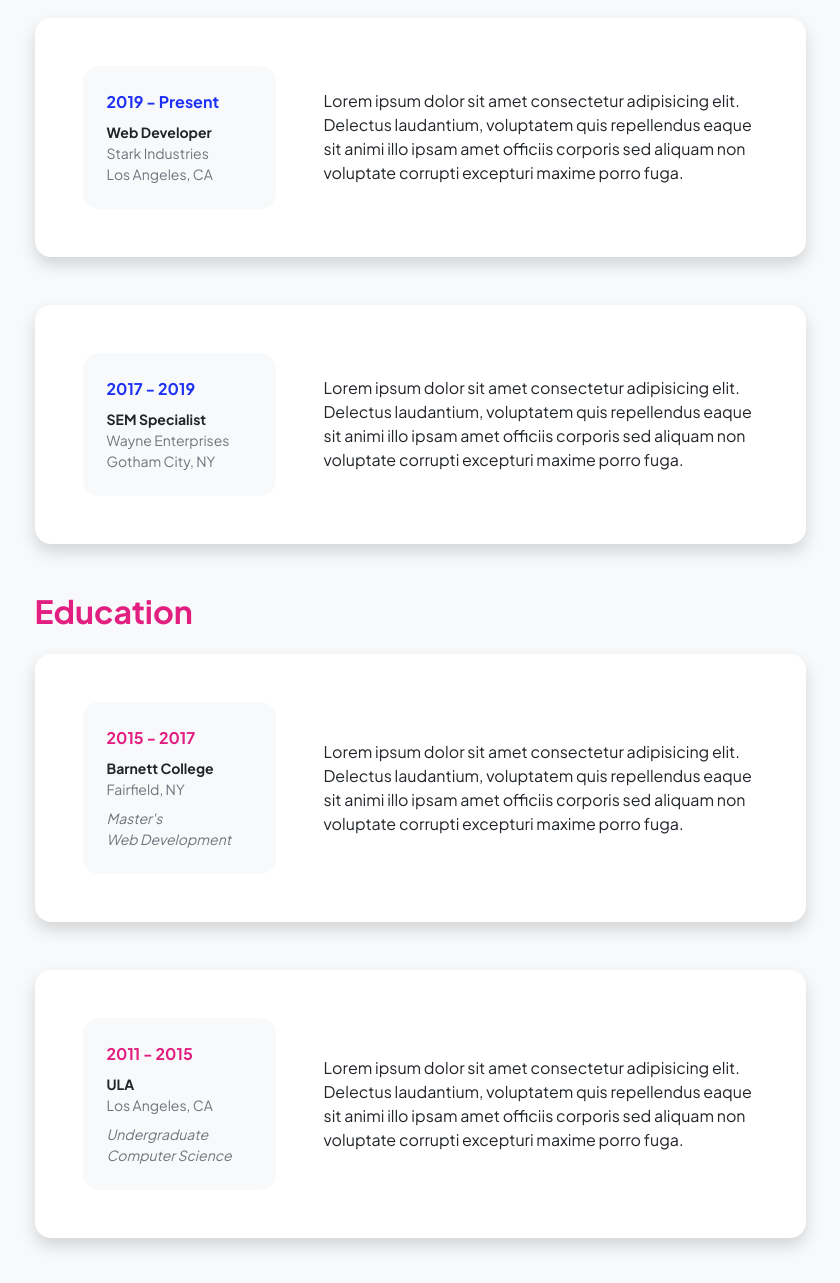
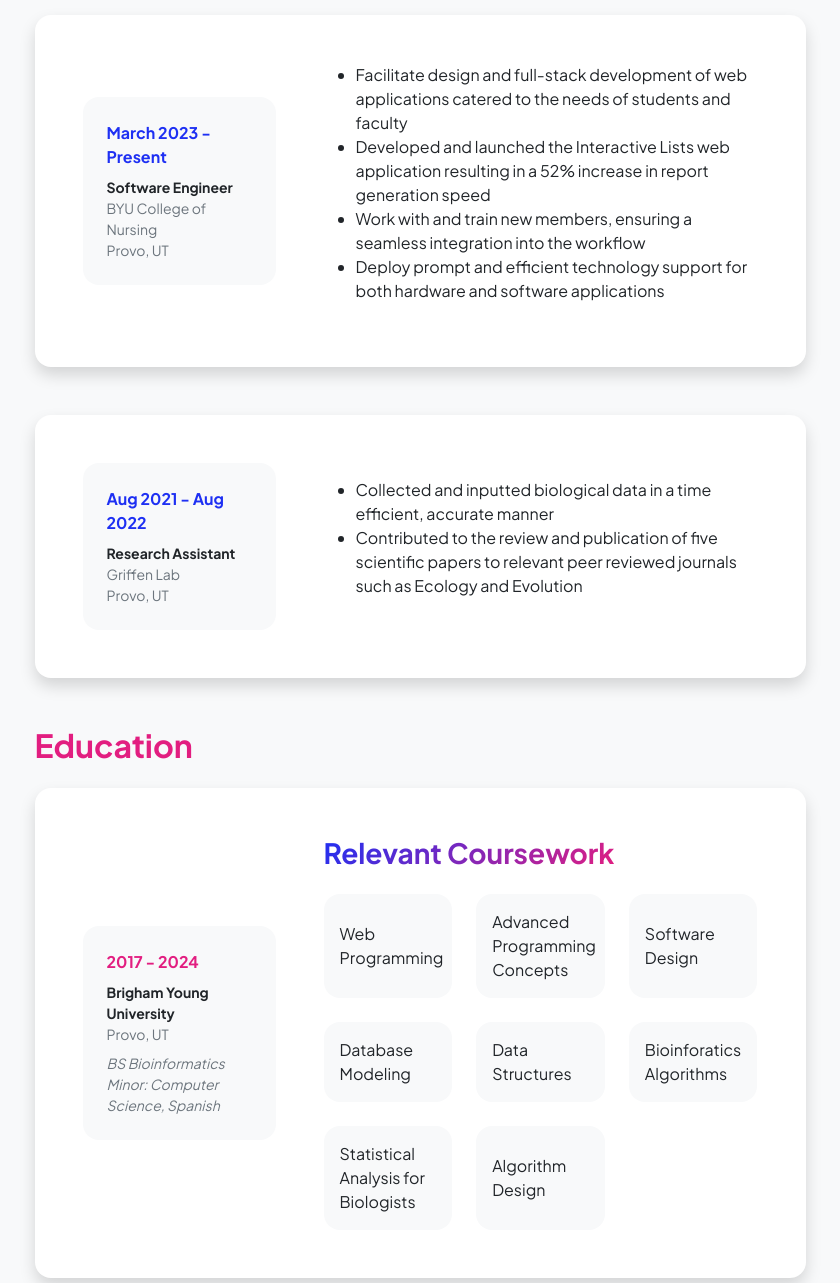
Before and after one commit to littlerobin/emily-website, a plain HTML site: page resume.html in a window 1280 px wide. Shown: the part 290-1573 px from the top of the page, without its empty margins (220-1060 px from the left). Drawn offline with nearby package versions, Linux system fonts and the light colour scheme.

Commit message:
finished index and resume pages

```diff
--- a/resume.html
+++ b/resume.html
@@ -22,14 +22,13 @@
             <!-- Navigation-->
             <nav class="navbar navbar-expand-lg navbar-light bg-white py-3">
                 <div class="container px-5">
-                    <a class="navbar-brand" href="index.html"><span class="fw-bolder text-primary">Start Bootstrap</span></a>
                     <button class="navbar-toggler" type="button" data-bs-toggle="collapse" data-bs-target="#navbarSupportedContent" aria-controls="navbarSupportedContent" aria-expanded="false" aria-label="Toggle navigation"><span class="navbar-toggler-icon"></span></button>
                     <div class="collapse navbar-collapse" id="navbarSupportedContent">
                         <ul class="navbar-nav ms-auto mb-2 mb-lg-0 small fw-bolder">
                             <li class="nav-item"><a class="nav-link" href="index.html">Home</a></li>
                             <li class="nav-item"><a class="nav-link" href="resume.html">Resume</a></li>
                             <li class="nav-item"><a class="nav-link" href="projects.html">Projects</a></li>
-                            <li class="nav-item"><a class="nav-link" href="contact.html">Contact</a></li>
+                            <!--<li class="nav-item"><a class="nav-link" href="contact.html">Contact</a></li>-->
                         </ul>
                     </div>
                 </div>
@@ -47,7 +46,7 @@
                                 <h2 class="text-primary fw-bolder mb-0">Experience</h2>
                                 <!-- Download resume button-->
                                 <!-- Note: Set the link href target to a PDF file within your project-->
-                                <a class="btn btn-primary px-4 py-3" href="#!">
+                                <a class="btn btn-primary px-4 py-3" href="Emily Asay Resume.pdf">
                                     <div class="d-inline-block bi bi-download me-2"></div>
                                     Download Resume
                                 </a>
@@ -58,13 +57,20 @@
                                     <div class="row align-items-center gx-5">
                                         <div class="col text-center text-lg-start mb-4 mb-lg-0">
                                             <div class="bg-light p-4 rounded-4">
-                                                <div class="text-primary fw-bolder mb-2">2019 - Present</div>
-                                                <div class="small fw-bolder">Web Developer</div>
-                                                <div class="small text-muted">Stark Industries</div>
-                                                <div class="small text-muted">Los Angeles, CA</div>
+                                                <div class="text-primary fw-bolder mb-2">March 2023 - Present</div>
+                                                <div class="small fw-bolder">Software Engineer</div>
+                                                <div class="small text-muted">BYU College of Nursing</div>
+                                                <div class="small text-muted">Provo, UT</div>
                                             </div>
                                         </div>
-                                        <div class="col-lg-8"><div>Lorem ipsum dolor sit amet consectetur adipisicing elit. Delectus laudantium, voluptatem quis repellendus eaque sit animi illo ipsam amet officiis corporis sed aliquam non voluptate corrupti excepturi maxime porro fuga.</div></div>
+                                        <div class="col-lg-8"><div>
+                                            <ul>
+                                                <li>Facilitate design and full-stack development of web applications catered to the needs of students and faculty</li>
+                                                <li>Developed and launched the Interactive Lists web application resulting in a 52% increase in report generation speed</li>
+                                                <li>Work with and train new members, ensuring a seamless integration into the workflow</li>
+                                                <li>Deploy prompt and efficient technology support for both hardware and software applications</li>
+                                            </ul>
+                                        </div></div>
                                     </div>
                                 </div>
                             </div>
@@ -74,14 +80,21 @@
                                     <div class="row align-items-center gx-5">
                                         <div class="col text-center text-lg-start mb-4 mb-lg-0">
                                             <div class="bg-light p-4 rounded-4">
-                                                <div class="text-primary fw-bolder mb-2">2017 - 2019</div>
-                                                <div class="small fw-bolder">SEM Specialist</div>
-                                                <div class="small text-muted">Wayne Enterprises</div>
-                                                <div class="small text-muted">Gotham City, NY</div>
+                                                <div class="text-primary fw-bolder mb-2">Aug 2021 - Aug 2022</div>
+                                                <div class="small fw-bolder">Research Assistant</div>
+                                                <div class="small text-muted">Griffen Lab</div>
+                                                <div class="small text-muted">Provo, UT</div>
                                             </div>
                                         </div>
-                                        <div class="col-lg-8"><div>Lorem ipsum dolor sit amet consectetur adipisicing elit. Delectus laudantium, voluptatem quis repellendus eaque sit animi illo ipsam amet officiis corporis sed aliquam non voluptate corrupti excepturi maxime porro fuga.</div></div>
-                                    </div>
+                                        <div class="col-lg-8"><div>
+                                        <ul>
+                                            <li>Collected and inputted biological data in a time efficient, accurate manner</li>
+                                            <li>
+                                                Contributed to the review and publication of five scientific papers to relevant peer reviewed journals
+                                                such as Ecology and Evolution
+                                            </li>
+                                        </ul>
+                                    </div></div>
                                 </div>
                             </div>
                         </section>
@@ -94,39 +107,37 @@
                                     <div class="row align-items-center gx-5">
                                         <div class="col text-center text-lg-start mb-4 mb-lg-0">
                                             <div class="bg-light p-4 rounded-4">
-                                                <div class="text-secondary fw-bolder mb-2">2015 - 2017</div>
+                                                <div class="text-secondary fw-bolder mb-2">2017 - 2024</div>
                                                 <div class="mb-2">
-                                                    <div class="small fw-bolder">Barnett College</div>
-                                                    <div class="small text-muted">Fairfield, NY</div>
+                                                    <div class="small fw-bolder">Brigham Young University</div>
+                                                    <div class="small text-muted">Provo, UT</div>
                                                 </div>
                                                 <div class="fst-italic">
-                                                    <div class="small text-muted">Master's</div>
-                                                    <div class="small text-muted">Web Development</div>
+                                                    <div class="small text-muted">BS Bioinformatics</div>
+                                                    <div class="small text-muted">Minor: Computer Science, Spanish</div>
                                                 </div>
                                             </div>
                                         </div>
-                                        <div class="col-lg-8"><div>Lorem ipsum dolor sit amet consectetur adipisicing elit. Delectus laudantium, voluptatem quis repellendus eaque sit animi illo ipsam amet officiis corporis sed aliquam non voluptate corrupti excepturi maxime porro fuga.</div></div>
-                                    </div>
-                                </div>
-                            </div>
-                            <!-- Education Card 2-->
-                            <div class="card shadow border-0 rounded-4 mb-5">
-                                <div class="card-body p-5">
-                                    <div class="row align-items-center gx-5">
-                                        <div class="col text-center text-lg-start mb-4 mb-lg-0">
-                                            <div class="bg-light p-4 rounded-4">
-                                                <div class="text-secondary fw-bolder mb-2">2011 - 2015</div>
-                                                <div class="mb-2">
-                                                    <div class="small fw-bolder">ULA</div>
-                                                    <div class="small text-muted">Los Angeles, CA</div>
-                                                </div>
-                                                <div class="fst-italic">
-                                                    <div class="small text-muted">Undergraduate</div>
-                                                    <div class="small text-muted">Computer Science</div>
-                                                </div>
+                                        <div class="col-lg-8"><div>
+                                            <break/>
+                                            <div class="mb-4">
+                                                <h3 class="fw-bolder mb-0"><span class="text-gradient d-inline">Relevant Coursework</span></h3>
                                             </div>
-                                        </div>
-                                        <div class="col-lg-8"><div>Lorem ipsum dolor sit amet consectetur adipisicing elit. Delectus laudantium, voluptatem quis repellendus eaque sit animi illo ipsam amet officiis corporis sed aliquam non voluptate corrupti excepturi maxime porro fuga.</div></div>
+                                            <div class="row row-cols-1 row-cols-md-3 mb-4">
+                                                <div class="col mb-4 mb-md-0"><div class="d-flex align-items-center bg-light rounded-4 p-3 h-100">Web Programming</div></div>
+                                                <div class="col mb-4 mb-md-0"><div class="d-flex align-items-center bg-light rounded-4 p-3 h-100">Advanced Programming Concepts</div></div>
+                                                <div class="col"><div class="d-flex align-items-center bg-light rounded-4 p-3 h-100">Software Design</div></div>
+                                            </div>
+                                            <div class="row row-cols-1 row-cols-md-3 mb-4">
+                                                <div class="col mb-4 mb-md-0"><div class="d-flex align-items-center bg-light rounded-4 p-3 h-100">Database Modeling</div></div>
+                                                <div class="col mb-4 mb-md-0"><div class="d-flex align-items-center bg-light rounded-4 p-3 h-100">Data Structures</div></div>
+                                                <div class="col"><div class="d-flex align-items-center bg-light rounded-4 p-3 h-100">Bioinforatics Algorithms</div></div>
+                                            </div>
+                                            <div class="row row-cols-1 row-cols-md-3">
+                                                <div class="col mb-4 mb-md-0"><div class="d-flex align-items-center bg-light rounded-4 p-3 h-100">Statistical Analysis for Biologists</div></div>
+                                                <div class="col mb-4 mb-md-0"><div class="d-flex align-items-center bg-light rounded-4 p-3 h-100">Algorithm Design</div></div>
+                                            </div>
+                                        </div></div>
                                     </div>
                                 </div>
                             </div>
@@ -145,14 +156,18 @@
                                             <h3 class="fw-bolder mb-0"><span class="text-gradient d-inline">Professional Skills</span></h3>
                                         </div>
                                         <div class="row row-cols-1 row-cols-md-3 mb-4">
-                                            <div class="col mb-4 mb-md-0"><div class="d-flex align-items-center bg-light rounded-4 p-3 h-100">SEO/SEM Marketing</div></div>
-                                            <div class="col mb-4 mb-md-0"><div class="d-flex align-items-center bg-light rounded-4 p-3 h-100">Statistical Analysis</div></div>
-                                            <div class="col"><div class="d-flex align-items-center bg-light rounded-4 p-3 h-100">Web Development</div></div>
+                                            <div class="col mb-4 mb-md-0"><div class="d-flex align-items-center bg-light rounded-4 p-3 h-100">ASP.NET MVC</div></div>
+                                            <div class="col mb-4 mb-md-0"><div class="d-flex align-items-center bg-light rounded-4 p-3 h-100">Agile Scrum</div></div>
+                                            <div class="col"><div class="d-flex align-items-center bg-light rounded-4 p-3 h-100">Amazon Web Services</div></div>
+                                        </div>
+                                        <div class="row row-cols-1 row-cols-md-3 mb-4">
+                                            <div class="col mb-4 mb-md-0"><div class="d-flex align-items-center bg-light rounded-4 p-3 h-100">Git Source Control</div></div>
+                                            <div class="col mb-4 mb-md-0"><div class="d-flex align-items-center bg-light rounded-4 p-3 h-100">Azure</div></div>
+                                            <div class="col"><div class="d-flex align-items-center bg-light rounded-4 p-3 h-100">MongoDB</div></div>
                                         </div>
                                         <div class="row row-cols-1 row-cols-md-3">
-                                            <div class="col mb-4 mb-md-0"><div class="d-flex align-items-center bg-light rounded-4 p-3 h-100">Network Security</div></div>
-                                            <div class="col mb-4 mb-md-0"><div class="d-flex align-items-center bg-light rounded-4 p-3 h-100">Adobe Software Suite</div></div>
-                                            <div class="col"><div class="d-flex align-items-center bg-light rounded-4 p-3 h-100">User Interface Design</div></div>
+                                            <div class="col mb-4 mb-md-0"><div class="d-flex align-items-center bg-light rounded-4 p-3 h-100">Microsoft Office</div></div>
+                                            <div class="col mb-4 mb-md-0"><div class="d-flex align-items-center bg-light rounded-4 p-3 h-100">Object Oriented Programming</div></div>
                                         </div>
                                     </div>
                                     <!-- Languages list-->
@@ -162,14 +177,19 @@
                                             <h3 class="fw-bolder mb-0"><span class="text-gradient d-inline">Languages</span></h3>
                                         </div>
                                         <div class="row row-cols-1 row-cols-md-3 mb-4">
+                                            <div class="col mb-4 mb-md-0"><div class="d-flex align-items-center bg-light rounded-4 p-3 h-100">Python</div></div>
+                                            <div class="col mb-4 mb-md-0"><div class="d-flex align-items-center bg-light rounded-4 p-3 h-100">C#</div></div>
+                                            <div class="col"><div class="d-flex align-items-center bg-light rounded-4 p-3 h-100">Java</div></div>
+                                        </div>
+                                        <div class="row row-cols-1 row-cols-md-3 mb-4">
                                             <div class="col mb-4 mb-md-0"><div class="d-flex align-items-center bg-light rounded-4 p-3 h-100">HTML</div></div>
                                             <div class="col mb-4 mb-md-0"><div class="d-flex align-items-center bg-light rounded-4 p-3 h-100">CSS</div></div>
                                             <div class="col"><div class="d-flex align-items-center bg-light rounded-4 p-3 h-100">JavaScript</div></div>
                                         </div>
                                         <div class="row row-cols-1 row-cols-md-3">
-                                            <div class="col mb-4 mb-md-0"><div class="d-flex align-items-center bg-light rounded-4 p-3 h-100">Python</div></div>
-                                            <div class="col mb-4 mb-md-0"><div class="d-flex align-items-center bg-light rounded-4 p-3 h-100">Ruby</div></div>
-                                            <div class="col"><div class="d-flex align-items-center bg-light rounded-4 p-3 h-100">Node.js</div></div>
+                                            <div class="col mb-4 mb-md-0"><div class="d-flex align-items-center bg-light rounded-4 p-3 h-100">SQL</div></div>
+                                            <div class="col mb-4 mb-md-0"><div class="d-flex align-items-center bg-light rounded-4 p-3 h-100">R</div></div>
+                                            <div class="col"><div class="d-flex align-items-center bg-light rounded-4 p-3 h-100">C++</div></div>
                                         </div>
                                     </div>
                                 </div>
@@ -179,7 +199,7 @@
                 </div>
             </div>
         </main>
-        <!-- Footer-->
+        <!-- Footer
         <footer class="bg-white py-4 mt-auto">
             <div class="container px-5">
                 <div class="row align-items-center justify-content-between flex-column flex-sm-row">
@@ -193,7 +213,7 @@
                     </div>
                 </div>
             </div>
-        </footer>
+        </footer>-->
         <!-- Bootstrap core JS-->
         <script src="https://cdn.jsdelivr.net/npm/bootstrap@5.2.3/dist/js/bootstrap.bundle.min.js"></script>
         <!-- Core theme JS-->
```
Also changed, not shown: index.html (+3 -3 lines), 1 other file.
